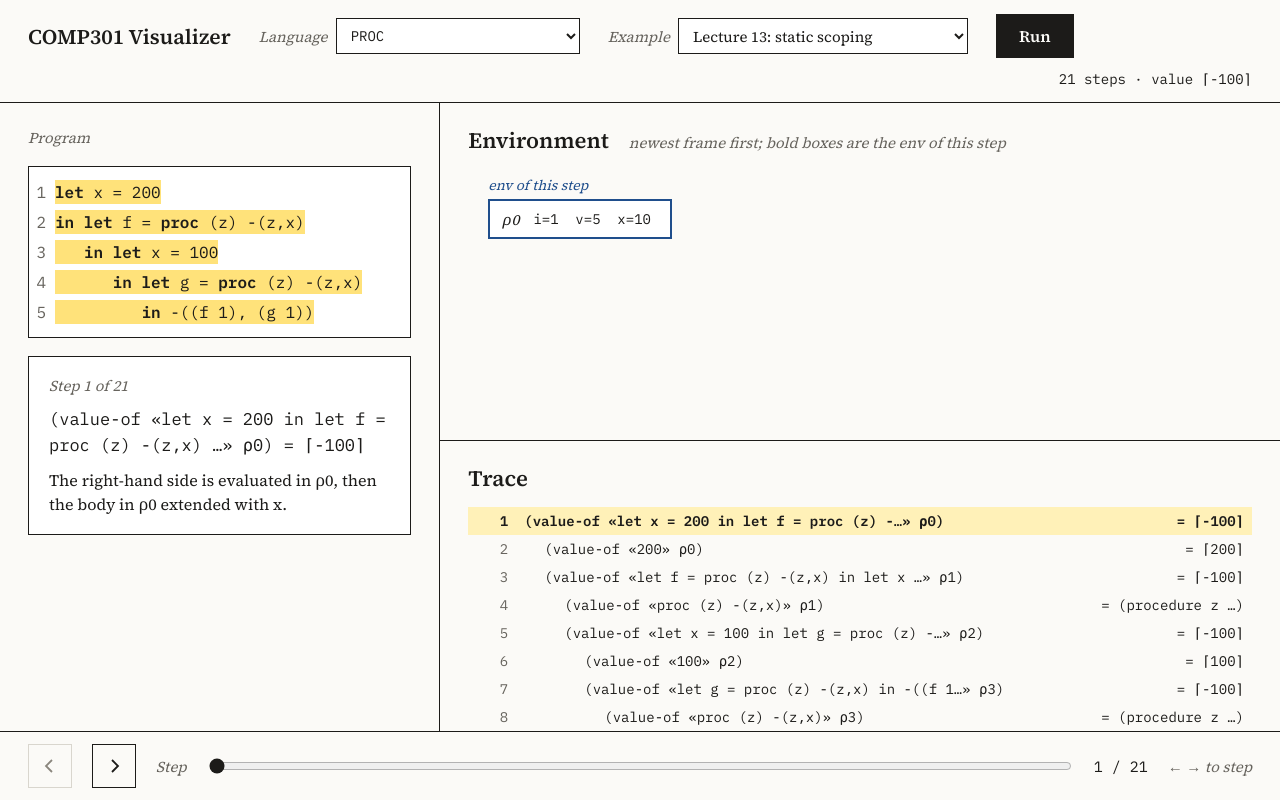
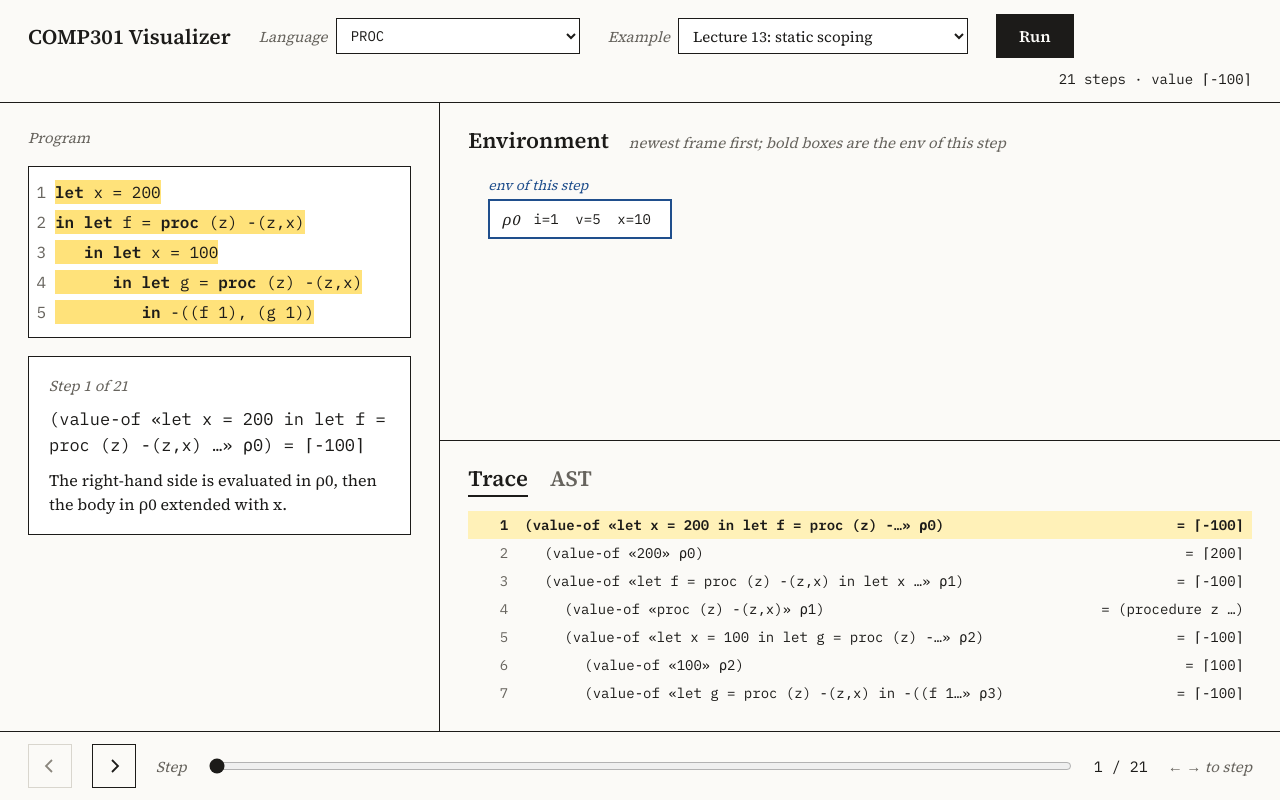
Before and after one commit to eyupbasaran/comp301-visualizer, a React (Vite) app: page / in a window 1280 px wide. Built offline with nearby package versions, Linux system fonts and the light colour scheme.

Commit message:
Add the AST outline next to the trace

```diff
--- a/src/ui/App.tsx
+++ b/src/ui/App.tsx
@@ -3,6 +3,8 @@ import { runSource, type LanguageModule, type RunResult } from '../core/language
 import { stateAt } from '../core/state';
 import type { Outcome } from '../core/trace';
 import { LANGUAGES } from '../languages';
+import { layoutAst, stepOfNode } from './astLayout';
+import { AstTree } from './AstTree';
 import { Editor } from './Editor';
 import { EnvDiagram } from './EnvDiagram';
 import { layoutEnv } from './envLayout';
@@ -12,6 +14,13 @@ import { StepBox } from './StepBox';
 import { TracePanel } from './TracePanel';
 
 const START = { language: 'proc', example: 2 };
+
+// Views that share the lower right panel. The state panels (env, store, cont) are never tabs.
+type LowerView = 'trace' | 'ast';
+const LOWER_VIEWS: readonly { id: LowerView; title: string }[] = [
+  { id: 'trace', title: 'Trace' },
+  { id: 'ast', title: 'AST' },
+];
 
 function moduleById(id: string): LanguageModule {
   const module = LANGUAGES.find((entry) => entry.id === id)?.module;
@@ -31,12 +40,19 @@ export default function App() {
   const [source, setSource] = useState(language.examples[START.example].source);
   const [result, setResult] = useState<RunResult>(() => runSource(language, source));
   const [position, setPosition] = useState(0);
+  const [lower, setLower] = useState<LowerView>('trace');
 
   const trace = result.ok ? result.trace : null;
   const stale = result.ok && result.program.source !== source;
   const count = trace ? trace.steps.length : 0;
   const state = useMemo(() => (trace ? stateAt(trace, position) : null), [trace, position]);
   const diagram = useMemo(() => (trace ? layoutEnv(trace, position) : null), [trace, position]);
+  const views = LOWER_VIEWS.filter((v) => language.panels.includes(v.id));
+  const view = views.some((v) => v.id === lower) ? lower : (views[0]?.id ?? 'trace');
+  const ast = useMemo(
+    () => (trace && state && view === 'ast' ? layoutAst(trace.program, trace, state) : null),
+    [trace, state, view],
+  );
   const step = state?.step;
   const current = !stale && step && step.kind !== 'apply-cont' ? step.exp.span : null;
   const parseError = result.ok ? null : { from: result.error.from, to: result.error.to };
@@ -147,12 +163,28 @@ export default function App() {
               )}
             </div>
           )}
-          {trace && language.panels.includes('trace') && (
-            <div className="panel panel-trace">
+          {trace && views.length > 0 && (
+            <div className={`panel panel-lower view-${view}`}>
               <div className="panel-head">
-                <h2>Trace</h2>
+                <div className="tabs" role="group" aria-label="View">
+                  {views.map((v) => (
+                    <button key={v.id} type="button" className="tab" aria-pressed={view === v.id} onClick={() => setLower(v.id)}>
+                      {v.title}
+                    </button>
+                  ))}
+                </div>
+                {view === 'ast' && <span className="label">click a node to go to its step · dashed: never evaluated</span>}
               </div>
-              <TracePanel trace={trace} position={position} onPick={setPosition} />
+              {view === 'trace' && <TracePanel trace={trace} position={position} onPick={setPosition} />}
+              {view === 'ast' && ast && (
+                <AstTree
+                  rows={ast}
+                  onPick={(id) => {
+                    const p = stepOfNode(trace, id, position);
+                    if (p !== null) setPosition(p);
+                  }}
+                />
+              )}
             </div>
           )}
         </section>
--- /dev/null
+++ b/src/ui/AstTree.tsx
@@ -0,0 +1,54 @@
+// Draws the outline from astLayout.ts. Clicking a node moves the slider to a step that evaluates it.
+
+import { useEffect, useRef } from 'react';
+import type { AstRow, AstState } from './astLayout';
+
+const TITLES: Record<AstState, string> = {
+  current: 'evaluated at this step',
+  open: 'running: this step is inside it',
+  evaluated: 'evaluated in this run; click to go to its step',
+  never: 'never evaluated in this run',
+};
+
+export function AstTree({ rows, onPick }: { rows: readonly AstRow[]; onPick(nodeId: number): void }) {
+  const list = useRef<HTMLUListElement>(null);
+  const currentRow = useRef<HTMLLIElement>(null);
+  const currentKey = rows.find((r) => r.state === 'current')?.key;
+
+  // Keep the current node in the middle of the list; only the list scrolls, never the page.
+  useEffect(() => {
+    const ul = list.current;
+    const li = currentRow.current;
+    if (!ul || !li) return;
+    const offset = li.getBoundingClientRect().top - ul.getBoundingClientRect().top;
+    ul.scrollTop += offset - (ul.clientHeight - li.offsetHeight) / 2;
+  }, [currentKey]);
+
+  return (
+    <ul className="ast" aria-label="Abstract syntax tree" ref={list}>
+      {rows.map((row) => {
+        const node = row.node;
+        return (
+          <li key={row.key} ref={row.key === currentKey ? currentRow : undefined}>
+            <span className="ast-guide" aria-hidden="true">
+              {row.guide}
+            </span>
+            {node && row.state ? (
+              <button
+                type="button"
+                className={`ast-node ${row.state}`}
+                title={TITLES[row.state]}
+                disabled={row.state === 'never' || node.kind === 'a-program'}
+                onClick={() => onPick(node.id)}
+              >
+                {row.label}
+              </button>
+            ) : (
+              <span className="ast-binder">{row.label}</span>
+            )}
+          </li>
+        );
+      })}
+    </ul>
+  );
+}
--- /dev/null
+++ b/src/ui/astLayout.ts
@@ -0,0 +1,103 @@
+// The AST as an indented tree, one node per line:
+//
+//   a-program
+//   └─ let-exp
+//      ├─ x                 a binder: a plain name, not a var-exp
+//      ├─ const-exp 200     a lone identifier or number folds into its node
+//      └─ let-exp …
+//
+// Nodes are named by their EOPL variant. The outline fits any program size and
+// only grows downwards, unlike a top-down tree that nested lets push sideways.
+
+import type { AstNode, FieldValue, Program } from '../core/ast';
+import { fieldsOf } from '../core/ast';
+import type { StateAt } from '../core/state';
+import type { Trace } from '../core/trace';
+
+export type AstState = 'current' | 'open' | 'evaluated' | 'never';
+
+export interface AstRow {
+  readonly key: string;
+  /** Connector characters drawn before the label: "│  ├─ ". */
+  readonly guide: string;
+  /** The AST node, or null for a binder. */
+  readonly node: AstNode | null;
+  readonly label: string;
+  readonly state: AstState | null;
+}
+
+function leafText(value: FieldValue): string | null {
+  if (typeof value === 'string') return value;
+  if (typeof value === 'bigint') return value.toString();
+  return null;
+}
+
+function spread(value: FieldValue, key: string): (readonly [string, FieldValue])[] {
+  if (!Array.isArray(value)) return [[key, value]];
+  return (value as readonly FieldValue[]).flatMap((v, i) => spread(v, `${key}.${i}`));
+}
+
+const evaluatedCache = new WeakMap<Trace, Set<number>>();
+
+/** Ids of the nodes some step evaluated. */
+function evaluated(trace: Trace): Set<number> {
+  let ids = evaluatedCache.get(trace);
+  if (!ids) {
+    ids = new Set(trace.steps.flatMap((s) => (s.kind === 'apply-cont' ? [] : [s.exp.id])));
+    evaluatedCache.set(trace, ids);
+  }
+  return ids;
+}
+
+export function layoutAst(program: Program, trace: Trace, state: StateAt): AstRow[] {
+  const step = state.step;
+  const currentId = step && step.kind !== 'apply-cont' ? step.exp.id : null;
+  const open = new Set(state.stack.map((s) => s.exp.id));
+  const done = evaluated(trace);
+  const stateOf = (node: AstNode): AstState => {
+    if (node.id === currentId) return 'current';
+    if (open.has(node.id)) return 'open';
+    // a-program is never passed to value-of; it is not "skipped".
+    return done.has(node.id) || node.kind === 'a-program' ? 'evaluated' : 'never';
+  };
+
+  const rows: AstRow[] = [];
+  // `prefix` continues the lines of the ancestors; `branch` is this row's own connector.
+  const visit = (value: FieldValue, key: string, prefix: string, branch: string, childPrefix: string) => {
+    const text = leafText(value);
+    if (text !== null) {
+      rows.push({ key, guide: prefix + branch, node: null, label: text, state: null });
+      return;
+    }
+    const node = value as AstNode;
+    const fields = fieldsOf(node);
+    const only = fields.length === 1 ? leafText(fields[0][1]) : null;
+    rows.push({
+      key: `n${node.id}`,
+      guide: prefix + branch,
+      node,
+      label: only === null ? node.kind : `${node.kind} ${only}`,
+      state: stateOf(node),
+    });
+    if (only !== null) return;
+    // Lists (from arbno) are spread into their elements, so count what will actually be drawn.
+    const children = fields.flatMap(([name, v]) => spread(v, `${node.id}.${name}`));
+    children.forEach(([childKey, child], i) => {
+      const last = i === children.length - 1;
+      visit(child, childKey, prefix + childPrefix, last ? '└─ ' : '├─ ', last ? '   ' : '│  ');
+    });
+  };
+  visit(program.root, 'root', '', '', '');
+  return rows;
+}
+
+/** Where clicking a node takes the slider: its next evaluation after `position`, else its first. */
+export function stepOfNode(trace: Trace, nodeId: number, position: number): number | null {
+  let first: number | null = null;
+  for (const step of trace.steps) {
+    if (step.kind === 'apply-cont' || step.exp.id !== nodeId) continue;
+    if (first === null) first = step.index;
+    if (step.index > position) return step.index;
+  }
+  return first;
+}
--- a/src/ui/styles.css
+++ b/src/ui/styles.css
@@ -415,6 +415,95 @@ input {
   flex: 0 0 auto;
 }
 
+/* ---- lower panel tabs ---- */
+
+.tabs {
+  display: flex;
+  gap: 22px;
+}
+
+.tab {
+  padding: 0 0 2px;
+  font-size: 22px;
+  font-weight: 600;
+  color: var(--muted);
+  background: transparent;
+  border: 0;
+  border-bottom: 2px solid transparent;
+  cursor: pointer;
+}
+
+.tab[aria-pressed='true'] {
+  color: var(--ink);
+  border-bottom-color: var(--ink);
+}
+
+.tab:hover {
+  color: var(--ink);
+}
+
+/* ---- AST ---- */
+
+.ast {
+  margin: 0;
+  padding: 0;
+  list-style: none;
+  font-family: var(--mono);
+  font-size: 14px;
+  line-height: 20px;
+}
+
+.ast li {
+  display: flex;
+  align-items: center;
+  white-space: pre;
+}
+
+.ast-guide {
+  color: var(--rule-muted);
+}
+
+.ast-node {
+  padding: 1px 6px;
+  font-family: var(--mono);
+  font-size: 14px;
+  line-height: 20px;
+  color: var(--ink);
+  background: transparent;
+  border: 1px solid transparent;
+  border-radius: 0;
+  cursor: pointer;
+}
+
+.ast-node:hover:not(:disabled) {
+  border-color: var(--rule-muted);
+}
+
+.ast-node:disabled {
+  cursor: default;
+}
+
+.ast-node.open {
+  font-weight: 600;
+}
+
+.ast-node.current,
+.ast-node.current:hover {
+  font-weight: 600;
+  background: var(--mark);
+  border-color: var(--ink);
+}
+
+.ast-node.never {
+  color: var(--muted);
+  border: 1px dashed var(--rule-muted);
+}
+
+.ast-binder {
+  padding: 1px 6px;
+  font-style: italic;
+}
+
 /* ---- step bar ---- */
 
 .stepbar {
@@ -519,9 +608,17 @@ input {
     min-height: 0;
   }
 
-  .panel-trace {
+  /* The tabs stay put; only the list under them scrolls. */
+  .panel-lower {
     flex: 0 0 auto;
     max-height: 290px;
+    overflow: hidden;
+  }
+
+  .panel-lower > .trace,
+  .panel-lower > .ast {
+    min-height: 0;
     overflow-y: auto;
   }
+
 }
```
Also changed, not shown: 1 other file (tests, documents, lock files or other folders).
